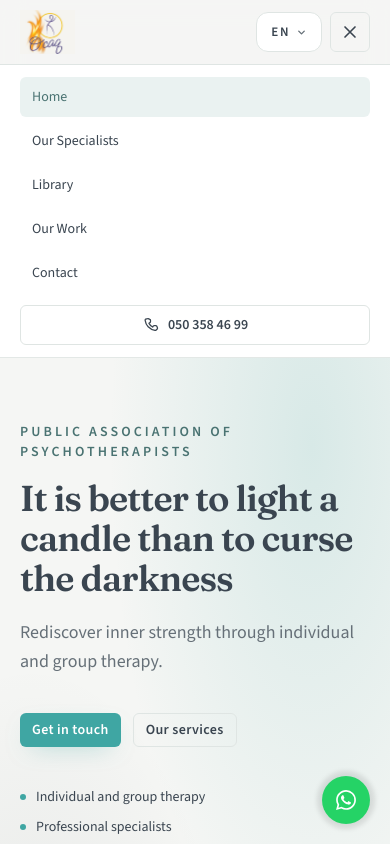
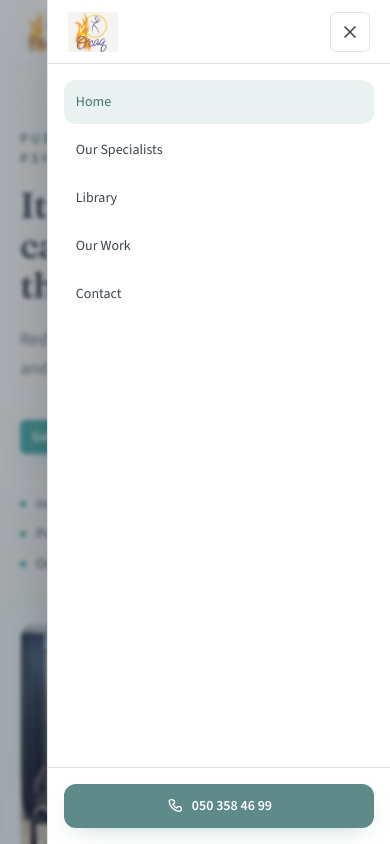
Before and after one commit to nihad-xalq/ocaq, a Next.js app: page /en in a window 390 px wide. Both pictures are taken after a click on the button "Open menu". Shown: the top 844 px of the page. Built offline with nearby package versions, Linux system fonts and the light colour scheme.

Commit message:
Fixed mobile burger menu

```diff
--- a/src/components/layout/Header.tsx
+++ b/src/components/layout/Header.tsx
@@ -3,7 +3,7 @@
 import Image from "next/image";
 import Link from "next/link";
 import { usePathname } from "next/navigation";
-import { useState } from "react";
+import { useEffect, useId, useRef, useState } from "react";
 
 import { LanguageSwitcher } from "@/components/layout/LanguageSwitcher";
 import { Container } from "@/components/ui/Container";
@@ -24,6 +24,8 @@ type HeaderProps = {
 export function Header({ locale, dict }: HeaderProps) {
   const [open, setOpen] = useState(false);
   const pathname = usePathname() || "/";
+  const menuId = useId();
+  const closeButtonRef = useRef<HTMLButtonElement>(null);
 
   const links = [
     { href: localePath(locale, "/"), label: dict.nav.home },
@@ -36,12 +38,42 @@ export function Header({ locale, dict }: HeaderProps) {
     { href: localePath(locale, `/${routes.contact}`), label: dict.nav.contact },
   ];
 
+  useEffect(() => {
+    setOpen(false);
+  }, [pathname]);
+
+  useEffect(() => {
+    if (!open) return;
+
+    const onKeyDown = (event: KeyboardEvent) => {
+      if (event.key === "Escape") setOpen(false);
+    };
+
+    const media = window.matchMedia("(min-width: 1024px)");
+    const onViewport = () => {
+      if (media.matches) setOpen(false);
+    };
+
+    const previousOverflow = document.body.style.overflow;
+    document.body.style.overflow = "hidden";
+    document.addEventListener("keydown", onKeyDown);
+    media.addEventListener("change", onViewport);
+    closeButtonRef.current?.focus();
+
+    return () => {
+      document.body.style.overflow = previousOverflow;
+      document.removeEventListener("keydown", onKeyDown);
+      media.removeEventListener("change", onViewport);
+    };
+  }, [open]);
+
   return (
+    <>
       <header className="sticky top-0 z-50 border-b border-border/80 bg-background/90 backdrop-blur-md">
-      <Container className="flex h-16 items-center justify-between gap-4 sm:h-[4.25rem]">
+        <Container className="flex h-16 items-center justify-between gap-4 sm:h-17">
           <Link
             href={localePath(locale, "/")}
-          className="relative block h-11 w-[7.5rem] shrink-0 sm:h-12 sm:w-36"
+            className="relative block h-11 w-30 shrink-0 sm:h-12 sm:w-36"
           >
             <Image
               src={site.logo}
@@ -91,10 +123,11 @@ export function Header({ locale, dict }: HeaderProps) {
             </a>
             <button
               type="button"
-            className="inline-flex h-10 w-10 items-center justify-center rounded-md border border-border text-secondary lg:hidden"
+              className="inline-flex h-10 w-10 items-center justify-center rounded-md border border-border text-secondary transition-colors hover:border-primary/55 hover:bg-primary-soft hover:text-primary-dark focus-visible:outline-2 focus-visible:outline-offset-2 focus-visible:outline-primary lg:hidden cursor-pointer"
               aria-label={open ? dict.common.closeMenu : dict.common.openMenu}
               aria-expanded={open}
-            onClick={() => setOpen((v) => !v)}
+              aria-controls={menuId}
+              onClick={() => setOpen((value) => !value)}
             >
               <span className="sr-only">
                 {open ? dict.common.closeMenu : dict.common.openMenu}
@@ -125,14 +158,71 @@ export function Header({ locale, dict }: HeaderProps) {
             </button>
           </div>
         </Container>
+      </header>
+
+      <div className="lg:hidden" aria-hidden={!open} inert={!open}>
+        <div
+          className={cn(
+            "fixed inset-0 z-60 bg-secondary/40 backdrop-blur-[2px] transition-opacity duration-300 motion-reduce:transition-none",
+            open
+              ? "pointer-events-auto opacity-100"
+              : "pointer-events-none opacity-0",
+          )}
+          onClick={() => setOpen(false)}
+        />
 
         <div
+          id={menuId}
+          role="dialog"
+          aria-modal="true"
+          aria-label={dict.common.openMenu}
           className={cn(
-          "border-t border-border bg-surface lg:hidden",
-          open ? "block" : "hidden",
+            "fixed top-0 right-0 z-60 flex h-dvh max-h-dvh w-[min(22rem,88vw)] flex-col border-l border-border bg-surface shadow-[0_24px_64px_-20px_rgba(30,37,44,0.45)] transition-transform duration-300 ease-out motion-reduce:transition-none",
+            open ? "translate-x-0" : "translate-x-full",
           )}
         >
-        <Container className="flex flex-col gap-1 py-3">
+          <div className="flex h-16 shrink-0 items-center justify-between gap-3 border-b border-border px-5 sm:h-17">
+            <Link
+              href={localePath(locale, "/")}
+              onClick={() => setOpen(false)}
+              className="relative block h-10 w-27 shrink-0"
+            >
+              <Image
+                src={site.logo}
+                alt={site.name}
+                fill
+                sizes="108px"
+                className="object-contain object-left"
+              />
+            </Link>
+            <button
+              ref={closeButtonRef}
+              type="button"
+              className="inline-flex h-10 w-10 items-center justify-center rounded-md border border-border text-secondary transition-colors hover:border-primary/55 hover:bg-primary-soft hover:text-primary-dark focus-visible:outline-2 focus-visible:outline-offset-2 focus-visible:outline-primary cursor-pointer"
+              aria-label={dict.common.closeMenu}
+              onClick={() => setOpen(false)}
+            >
+              <svg
+                width="20"
+                height="20"
+                viewBox="0 0 24 24"
+                fill="none"
+                aria-hidden="true"
+              >
+                <path
+                  d="M6 6l12 12M18 6L6 18"
+                  stroke="currentColor"
+                  strokeWidth="2"
+                  strokeLinecap="round"
+                />
+              </svg>
+            </button>
+          </div>
+
+          <nav
+            className="flex min-h-0 flex-1 flex-col gap-1 overflow-y-auto overscroll-contain px-4 py-4"
+            aria-label="Main"
+          >
             {links.map((link) => {
               const active = isActivePath(pathname, link.href);
 
@@ -143,7 +233,7 @@ export function Header({ locale, dict }: HeaderProps) {
                   aria-current={active ? "page" : undefined}
                   onClick={() => setOpen(false)}
                   className={cn(
-                  "rounded-md px-3 py-2.5 text-sm font-medium",
+                    "rounded-xl px-3 py-3 text-sm font-medium transition-colors",
                     active
                       ? "bg-primary-soft text-primary-dark"
                       : "text-secondary hover:bg-primary-soft",
@@ -153,16 +243,20 @@ export function Header({ locale, dict }: HeaderProps) {
                 </Link>
               );
             })}
+          </nav>
+
+          <div className="mt-auto shrink-0 border-t border-border p-4 pb-[max(1rem,env(safe-area-inset-bottom))]">
             <a
               href={getTelHref()}
               onClick={() => setOpen(false)}
-            className="mt-2 inline-flex h-10 items-center justify-center gap-2 rounded-md border border-border px-3 text-sm font-semibold tabular-nums text-secondary transition-colors hover:border-primary hover:text-primary-dark"
+              className="inline-flex h-11 w-full items-center justify-center gap-2 rounded-xl bg-primary px-3 text-sm font-semibold tabular-nums text-white shadow-[0_8px_24px_-12px_rgba(94,139,138,0.55)] transition-colors hover:bg-primary-dark"
             >
               <PhoneIcon className="shrink-0" />
               {site.phoneDisplay}
             </a>
-        </Container>
           </div>
-    </header>
+        </div>
+      </div>
+    </>
   );
 }
```
Lines whose indentation alone changed are shown as unchanged.
